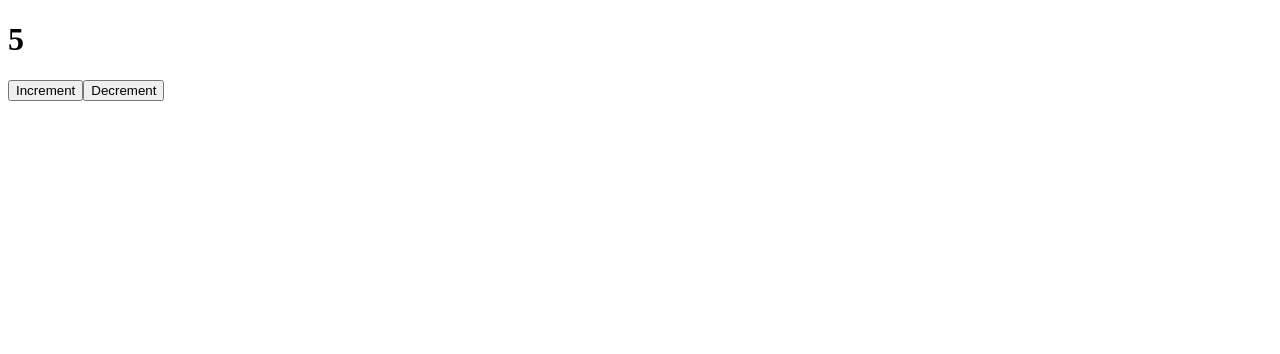
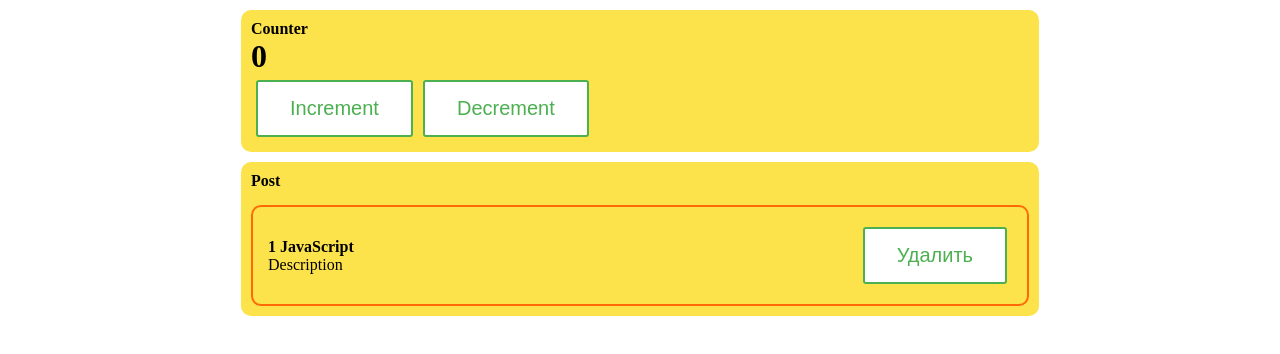
Before and after one commit to Azreil-OFD/Site_Test, a React (Create React App) app: page / in a window 1280 px wide. Shown: the top 354 px of the page. Built offline with nearby package versions, Linux system fonts and the light colour scheme.

Commit message:
добавил приложение post и стили для страницы

```diff
--- a/package.json
+++ b/package.json
@@ -8,7 +8,7 @@
     "@testing-library/user-event": "^13.5.0",
     "react": "^18.1.0",
     "react-dom": "^18.1.0",
-    "react-scripts": "5.0.1",
+    "react-scripts": "^2.1.3",
     "web-vitals": "^2.1.4"
   },
   "scripts": {
--- a/src/App.js
+++ b/src/App.js
@@ -1,23 +1,22 @@
 import React, { useState } from 'react';
+import Counter from './components/Counter';
+import Post from './components/post';
+import './styles/App.css';
 
 function App() {
 
-	const [state, setCount] = useState(5);
-	const [value, setValue] = useState("текст в инпуте");
-	function increment() {
-		setCount(state + 1);
-	}
-
-	function decrement() {
-		setCount(state - 1);
-	}
-
 	return (
 		<div className="App">
-			<h1>{state}</h1>
+			<div class="app_content start_content">
+				<strong>Counter</strong>
+				<Counter />
+			</div>
+			<div class="app_content">
+				<strong>Post</strong>
+				<Post post={ { id : 1 , title : 'JavaScript' , body: 'Description'} } />
 
-			<button onClick={increment} >Increment</button>
-			<button onClick={decrement} >Decrement</button>
+			</div>
+
 
 		</div>
 	);
--- /dev/null
+++ b/src/components/Counter.jsx
@@ -0,0 +1,24 @@
+import React , {useState} from "react";
+
+const Counter = () => {
+    const [count, setCount] = useState(0);
+
+    function increment() {
+        setCount(count + 1);
+    }
+
+    function decrement() {
+        setCount(count - 1);
+    }
+
+    return (
+        <div>
+            <h1>{count}</h1>
+
+
+            <button onClick={increment} >Increment</button>
+            <button onClick={decrement} >Decrement</button>
+        </div>
+    );
+}
+export default Counter;
--- /dev/null
+++ b/src/components/post.jsx
@@ -0,0 +1,21 @@
+import React from "react";
+
+const Post = (props) => {
+    console.log(props)
+    return (
+        <div>
+            <div className="post">
+                <div className="post__content">
+                    <strong className="post__title" > {props.post.id} {props.post.title}</strong>
+                    <div className="post__body">
+                        {props.post.body}
+                    </div>
+                </div>
+                <div className="post__btns">
+                    <button>Удалить</button>
+                </div>
+            </div>
+        </div>
+    );
+}
+export default Post;
--- /dev/null
+++ b/src/styles/App.css
@@ -0,0 +1,78 @@
+/* Стили для всей страницы */
+* {
+    margin: 0;
+    padding: 0;
+    box-sizing: border-box;
+}
+
+
+#root {
+    display: flex;
+    justify-content: center;
+}
+
+/* кнопки */
+
+button {
+    margin: 5px;
+    background-color: #ffffff;
+    border-radius: 3px;
+    border: 2px solid #4CAF50;
+    color: #4CAF50;
+    padding: 15px 32px;
+    text-align: center;
+    text-decoration: none;
+    display: inline-block;
+    font-size: 20px;
+}
+
+
+button {
+    -webkit-transition-duration: 0.4s;
+    transition-duration: 0.4s;
+}
+
+button:hover {
+    background-color: #4CAF50;
+    color: white;
+}
+
+
+/* стили приложений на странице */
+
+.App {
+    width: 800px;
+}
+
+.start_content {
+    margin-top: 10px;
+}
+
+.app_content {
+    margin-bottom: 10px;
+    margin-right: 1px;
+    margin-left: 1px;
+    background-color: rgba(253, 215, 0, 0.705);
+    border-radius: 10px;
+    padding: 10px;
+
+}
+.app_content:hover {
+    margin-bottom: 6px;
+    margin-right: 0px;
+    margin-left: 0px;
+    border-bottom: 4px solid rgb(195, 195, 255);
+    border-right: 1px solid rgb(195, 195, 255);
+    border-left: 1px solid rgb(195, 195, 255);
+}
+
+/* Стили для постов */
+.post {
+    display: flex;
+    padding: 15px;
+    border: 2px solid rgb(255, 106, 7);
+    border-radius: 10px;
+    margin-top: 15px;
+    justify-content: space-between;
+    align-items: center;
+}
```
Also changed, not shown: 1 other file (tests, documents, lock files or other folders).
